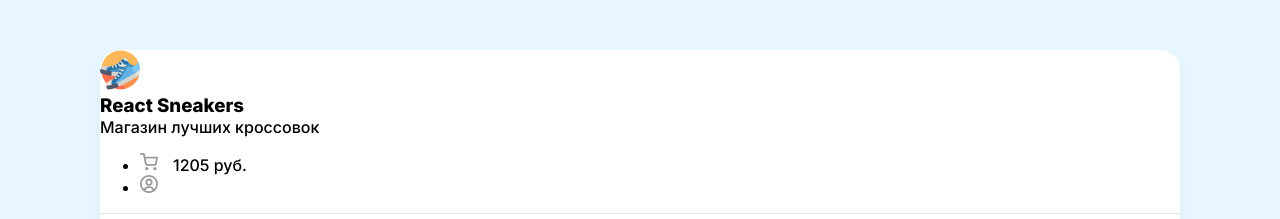
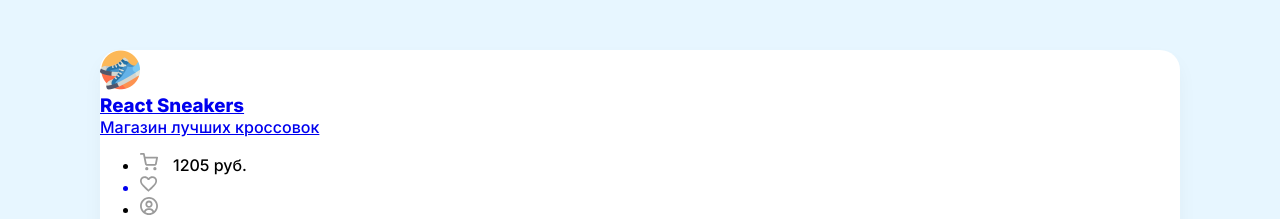
Before and after one commit to yudzeshka/sneakers, a React (Create React App) app in the folder sneakers/: page / in a window 1280 px wide. Shown: the top 219 px of the page. Built offline with nearby package versions, Linux system fonts and the light colour scheme; no server answers.

Commit message:
add favorites, add simple router

```diff
--- a/sneakers/package.json
+++ b/sneakers/package.json
@@ -11,6 +11,7 @@
     "node-sass": "^4.14.1",
     "react": "^17.0.2",
     "react-dom": "^17.0.2",
+    "react-router-dom": "^6.2.1",
     "react-scripts": "5.0.0",
     "web-vitals": "^2.1.2"
   },
--- a/sneakers/src/App.js
+++ b/sneakers/src/App.js
@@ -3,10 +3,12 @@ import Drawer from "./components/Drawer";
 import Header from "./components/Header";
 import React from "react";
 import axios from "axios";
+import { BrowserRouter, Route, Routes } from "react-router-dom";
 
 function App() {
   const [items, setItems] = React.useState([]);
   const [cartItems, setCartItems] = React.useState([]);
+  const [favorites, setFavorites] = React.useState([]);
   const [searchValue, setSearchValue] = React.useState("");
   const [cartOpened, setCartOpened] = React.useState(false);
 
@@ -35,6 +37,12 @@ function App() {
     setCartItems((prev) => prev.filter((item) => item.id !== id));
   };
 
+  const onFavorites = (obj) => {
+    axios.post("https://61d3186eb4c10c001712b7b3.mockapi.io/favorites", obj);
+
+    setFavorites((prev) => [...prev, obj]);
+  };
+
   const onChangeSearshInput = (event) => {
     setSearchValue(event.target.value);
   };
@@ -47,7 +55,13 @@ function App() {
           onClose={() => setCartOpened(false)}
         />
       )}
+
       <Header onClickCart={() => setCartOpened(true)} />
+
+      <Routes>
+        <Route path="/favorites" element="aaaaaaa"></Route>
+      </Routes>
+
       <div className="content p-40">
         <div className="d-flex align-center mb-40 justify-between">
           <h1>
@@ -85,7 +99,7 @@ function App() {
                 price={item.price}
                 imageUrl={item.imageUrl}
                 onPlus={(obj) => onAddToCart(obj)}
-                onFavorite={() => console.log("Добавили в закладки")}
+                onFavorite={(obj) => onFavorites(obj)}
               />
             ))}
         </div>
--- a/sneakers/src/components/Card/index.js
+++ b/sneakers/src/components/Card/index.js
@@ -2,6 +2,12 @@ import styles from "./Card.module.scss";
 import React from "react";
 function Card({ onFavorite, imageUrl, title, price, onPlus }) {
   const [isAdded, setIsAdded] = React.useState(false);
+  const [isFavorite, setIsFavorite] = React.useState(false);
+
+  const onClickFavorite = () => {
+    onFavorite({ title, imageUrl, price });
+    setIsFavorite(!isFavorite);
+  };
 
   const onClickPlus = () => {
     onPlus({ title, imageUrl, price });
@@ -11,7 +17,11 @@ function Card({ onFavorite, imageUrl, title, price, onPlus }) {
   return (
     <div className={styles.card}>
       <div className={styles.favorite}>
-        <img src="/img/unliked.svg" alt="unliked" onClick={onFavorite} />
+        <img
+          src={isFavorite ? "/img/liked.svg" : "/img/unliked.svg"}
+          alt="unliked"
+          onClick={onClickFavorite}
+        />
       </div>
 
       <img width={133} height={112} src={imageUrl} alt="Sneakers" />
--- a/sneakers/src/components/Header.js
+++ b/sneakers/src/components/Header.js
@@ -1,20 +1,28 @@
 import React from "react";
+import { Link } from "react-router-dom";
 
 export default function Header(props) {
   return (
     <header className="d-flex justify-between align-center p-40">
       <div className="d-flex align-center">
-        <img width={40} height={40} src="/img/logo.png" alt="shop-logo" />
-        <div>
-          <h3 className="text-uppercase">React Sneakers</h3>
-          <p className="opacity-5">Магазин лучших кроссовок</p>
-        </div>
+        <Link to="/">
+          <img width={40} height={40} src="/img/logo.png" alt="shop-logo" />
+          <div>
+            <h3 className="text-uppercase">React Sneakers</h3>
+            <p className="opacity-5">Магазин лучших кроссовок</p>
+          </div>
+        </Link>
       </div>
       <ul className="d-flex">
         <li onClick={props.onClickCart} className="mr-30 cu-p">
           <img width={18} height={18} src="/img/cart.svg" alt="bag img" />
           <span>1205 руб.</span>
         </li>
+        <Link to="/favorites">
+          <li className="mr-20 cu-p">
+            <img width={18} height={18} src="/img/heart.svg" alt="heart ico" />
+          </li>
+        </Link>
         <li>
           <img width={18} height={18} src="/img/user.svg" alt="user ico" />
         </li>
--- a/sneakers/src/index.js
+++ b/sneakers/src/index.js
@@ -3,10 +3,13 @@ import ReactDOM from "react-dom";
 import "./index.scss";
 import App from "./App";
 import "macro-css";
+import { BrowserRouter as Router } from "react-router-dom";
 
 ReactDOM.render(
   <React.StrictMode>
-    <App />
+    <Router>
+      <App />
+    </Router>
   </React.StrictMode>,
   document.getElementById("root")
 );
```
Also changed, not shown: 1 other file (tests, documents, lock files or other folders).
